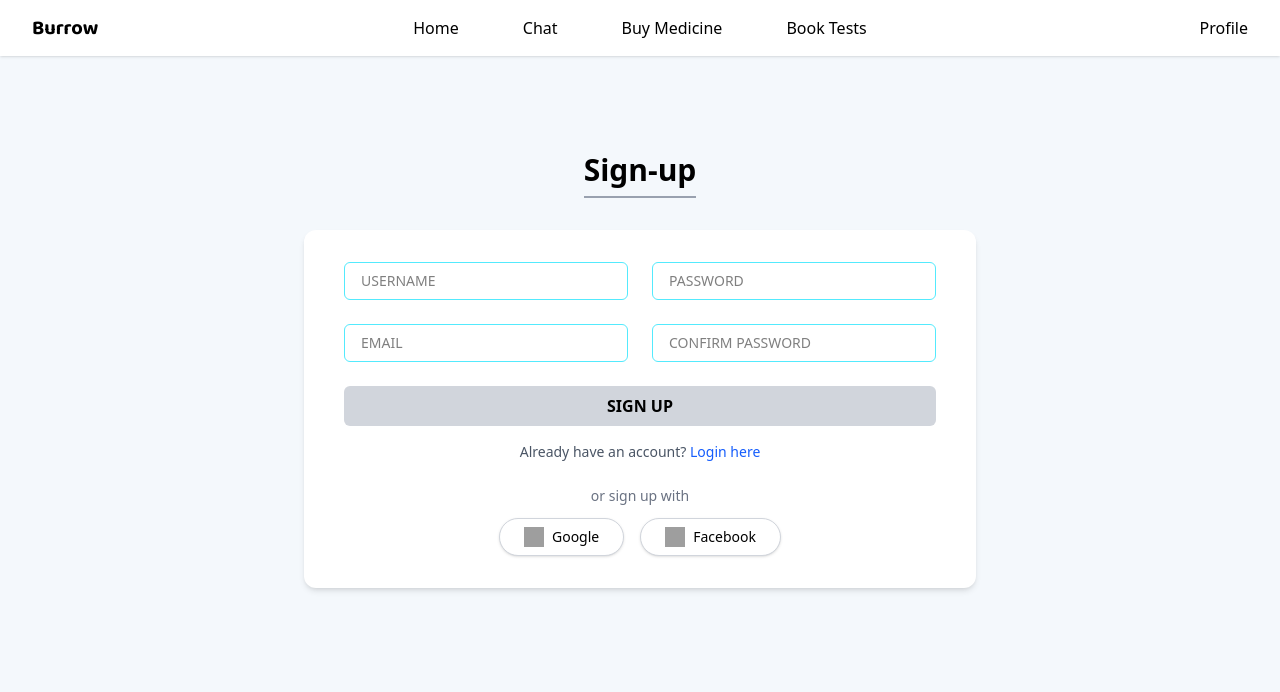
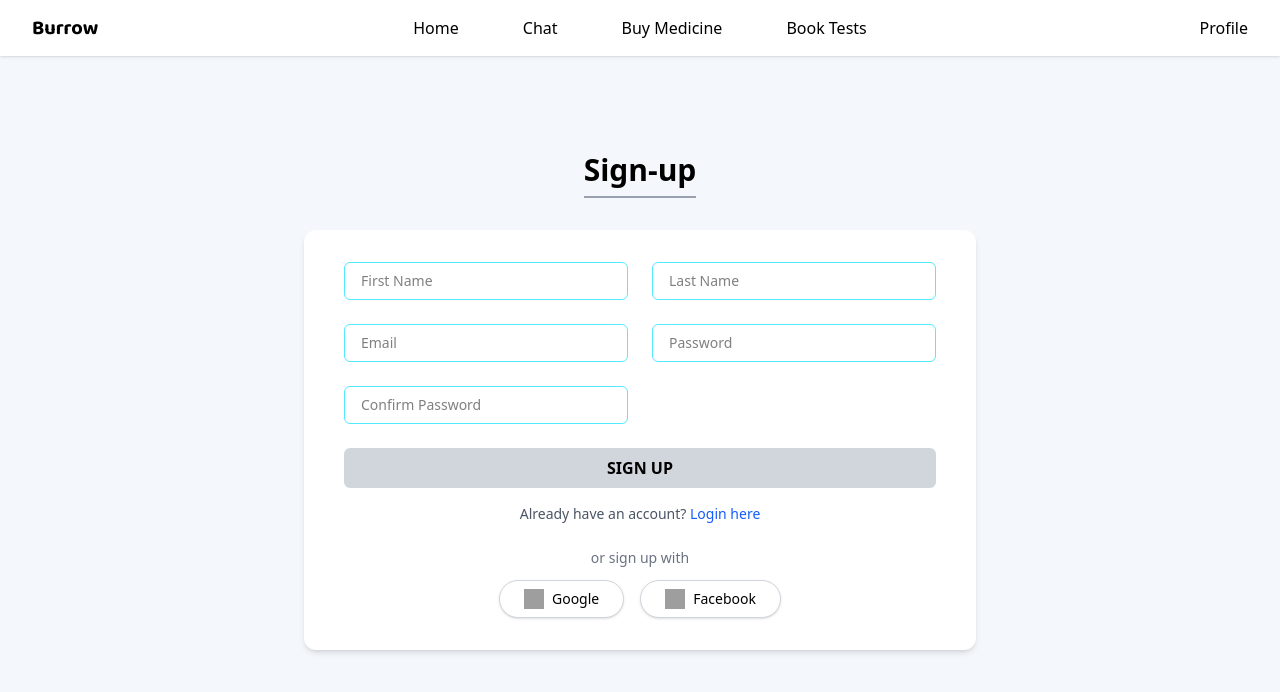
Before and after one commit to AdarshKumarSr/Burrow, a React (Vite) app in the folder Frontend/: page /signup in a window 1280 px wide. Shown: the top 692 px of the page. Built offline with nearby package versions, Linux system fonts and the light colour scheme; grey boxes are pictures that could not be loaded.

Commit message:
updated user signup

```diff
--- a/Frontend/src/pages/UserSignup.jsx
+++ b/Frontend/src/pages/UserSignup.jsx
@@ -7,8 +7,9 @@ const UserSignup = () => {
   const { user, setUser } = useContext(UserDataContext);
   const navigate = useNavigate();
 
+  const [firstname, setFirstname] = useState('');
+  const [lastname, setLastname] = useState('');
   const [email, setEmail] = useState('');
-  const [username, setUsername] = useState('');
   const [password, setPassword] = useState('');
   const [confirmPassword, setConfirmPassword] = useState('');
 
@@ -22,15 +23,18 @@ const UserSignup = () => {
 
     const newUser = {
       fullname: {
-        firstname: username,
-        lastname: '',
+        firstname: firstname.trim(),
+        lastname: lastname.trim() || ' ', // Ensure backend validation passes
       },
       email,
       password,
     };
 
     try {
-      const response = await axios.post(`${import.meta.env.VITE_BASE_URL}/users/register`, newUser);
+      const response = await axios.post(
+        `${import.meta.env.VITE_BASE_URL}/users/register`,
+        newUser
+      );
 
       if (response.status === 201) {
         const data = response.data;
@@ -43,8 +47,10 @@ const UserSignup = () => {
       alert('Something went wrong. Please try again.');
     }
 
+    // Clear form
+    setFirstname('');
+    setLastname('');
     setEmail('');
-    setUsername('');
     setPassword('');
     setConfirmPassword('');
   };
@@ -60,40 +66,54 @@ const UserSignup = () => {
         className="bg-white rounded-xl shadow-md px-10 py-8 w-full max-w-2xl"
       >
         <div className="grid grid-cols-1 md:grid-cols-2 gap-6 mb-6">
+          {/* First Name */}
           <input
             type="text"
-            placeholder="Username"
-            value={username}
+            placeholder="First Name"
+            value={firstname}
             required
-            onChange={(e) => setUsername(e.target.value)}
-            className="w-full px-4 py-2 border border-cyan-300 rounded-md focus:outline-none focus:ring-2 focus:ring-blue-400 text-sm uppercase"
+            onChange={(e) => setFirstname(e.target.value)}
+            className="w-full px-4 py-2 border border-cyan-300 rounded-md focus:outline-none focus:ring-2 focus:ring-blue-400 text-sm"
           />
 
+          {/* Last Name */}
+          <input
+            type="text"
+            placeholder="Last Name"
+            value={lastname}
+            required
+            onChange={(e) => setLastname(e.target.value)}
+            className="w-full px-4 py-2 border border-cyan-300 rounded-md focus:outline-none focus:ring-2 focus:ring-blue-400 text-sm"
+          />
+
+          {/* Email */}
+          <input
+            type="email"
+            placeholder="Email"
+            value={email}
+            required
+            onChange={(e) => setEmail(e.target.value)}
+            className="w-full px-4 py-2 border border-cyan-300 rounded-md focus:outline-none focus:ring-2 focus:ring-blue-400 text-sm"
+          />
+
+          {/* Password */}
           <input
             type="password"
             placeholder="Password"
             value={password}
             required
             onChange={(e) => setPassword(e.target.value)}
-            className="w-full px-4 py-2 border border-cyan-300 rounded-md focus:outline-none focus:ring-2 focus:ring-blue-400 text-sm uppercase"
+            className="w-full px-4 py-2 border border-cyan-300 rounded-md focus:outline-none focus:ring-2 focus:ring-blue-400 text-sm"
           />
 
-          <input
-            type="email"
-            placeholder="Email"
-            value={email}
-            required
-            onChange={(e) => setEmail(e.target.value)}
-            className="w-full px-4 py-2 border border-cyan-300 rounded-md focus:outline-none focus:ring-2 focus:ring-blue-400 text-sm uppercase"
-          />
-
+          {/* Confirm Password */}
           <input
             type="password"
             placeholder="Confirm Password"
             value={confirmPassword}
             required
             onChange={(e) => setConfirmPassword(e.target.value)}
-            className="w-full px-4 py-2 border border-cyan-300 rounded-md focus:outline-none focus:ring-2 focus:ring-blue-400 text-sm uppercase"
+            className="w-full px-4 py-2 border border-cyan-300 rounded-md focus:outline-none focus:ring-2 focus:ring-blue-400 text-sm"
           />
         </div>
 
```
